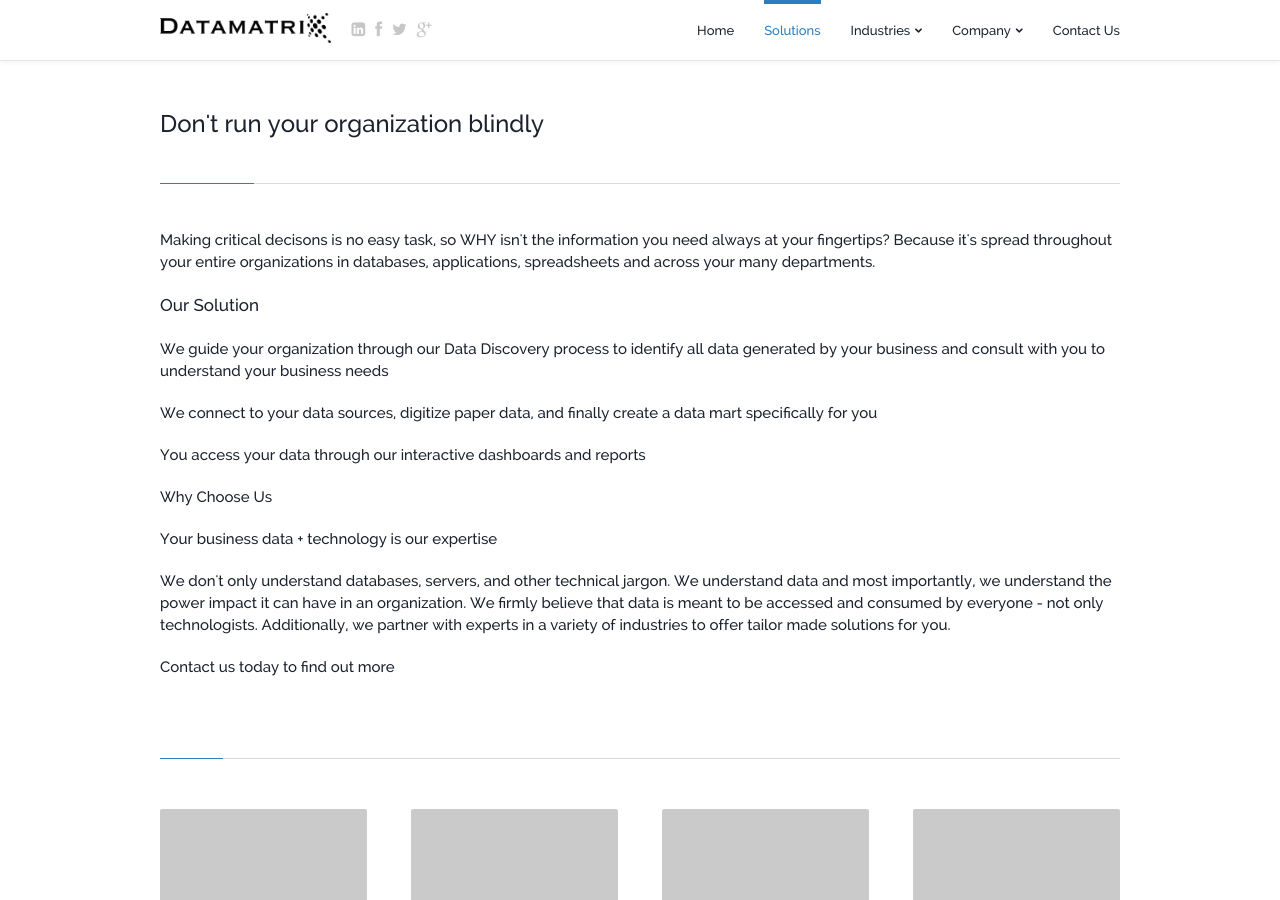
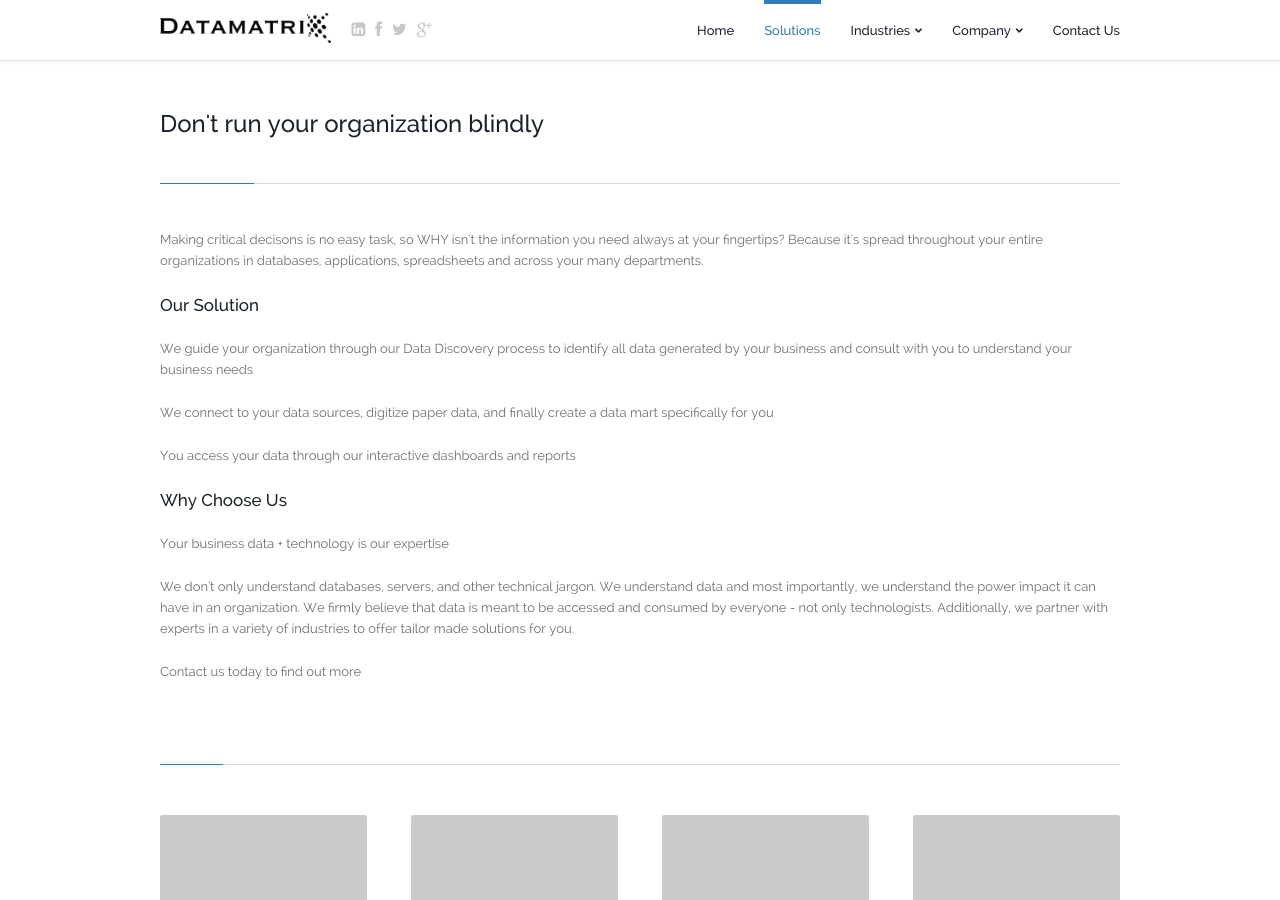
Before and after one commit to dtmtx/dtmtx.github.io, a Jekyll site: the page built from solutions.html, in a window 1280 px wide and 900 px high. Built offline with Jekyll 4.4.1, drawn with Linux system fonts in a browser that asks for light colours; Markdown is read by kramdown in place of the engine named in the settings.

Commit message:
content update

```diff
--- a/solutions.html
+++ b/solutions.html
@@ -23,17 +23,17 @@
 					<!-- Intro -->
 					<!-- ~~~~~~~~~~~~~~~~~~~~~~~~~~~~~~~ -->
 					<!-- Title -->
-					<h3>Making critical decisons is no easy task, so WHY isn't the information you need always at your fingertips? Because it's spread throughout your entire organizations in databases, applications, spreadsheets and across your many departments.</h3>
+					<p>Making critical decisons is no easy task, so WHY isn't the information you need always at your fingertips? Because it's spread throughout your entire organizations in databases, applications, spreadsheets and across your many departments.</p>
 					<!-- Text -->
 					<h2>Our Solution</h2>
-					<h3>We guide your organization through our Data Discovery process to identify all data generated by your business and consult with you to understand your business needs</h3>
-					<h3>We connect to your data sources, digitize paper data, and finally create a data mart specifically for you</h3>
-					<h3>You access your data through our interactive dashboards and reports</h3>
+					<p>We guide your organization through our Data Discovery process to identify all data generated by your business and consult with you to understand your business needs</p>
+					<p>We connect to your data sources, digitize paper data, and finally create a data mart specifically for you</p>
+					<p>You access your data through our interactive dashboards and reports</p>
 
-					<h3>Why Choose Us</h3>
-					<h3>Your business data + technology is our expertise</h3>
-					<h3>We don't only understand databases, servers, and other technical jargon. We understand data and most importantly, we understand the power impact it can have in an organization. We firmly believe that data is meant to be accessed and consumed by everyone - not only technologists. Additionally, we partner with experts in a variety of industries to offer tailor made solutions for you.</h3>
-					<h3>Contact us today to find out more</h3>
+					<h2>Why Choose Us</h2>
+					<p>Your business data + technology is our expertise</p>
+					<p>We don't only understand databases, servers, and other technical jargon. We understand data and most importantly, we understand the power impact it can have in an organization. We firmly believe that data is meant to be accessed and consumed by everyone - not only technologists. Additionally, we partner with experts in a variety of industries to offer tailor made solutions for you.</p>
+					<p>Contact us today to find out more</p>
 
 					<!-- ~~~~~~~~~~~~~~~~~~~~~~~~~~~~~~~ -->
 					<!-- END Intro -->
```
